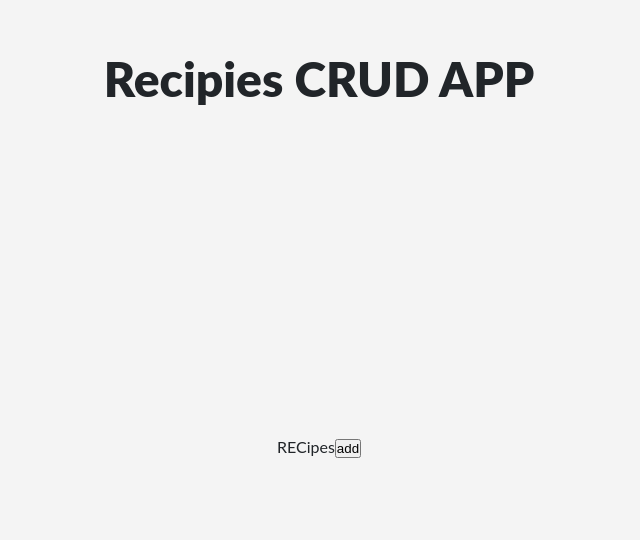
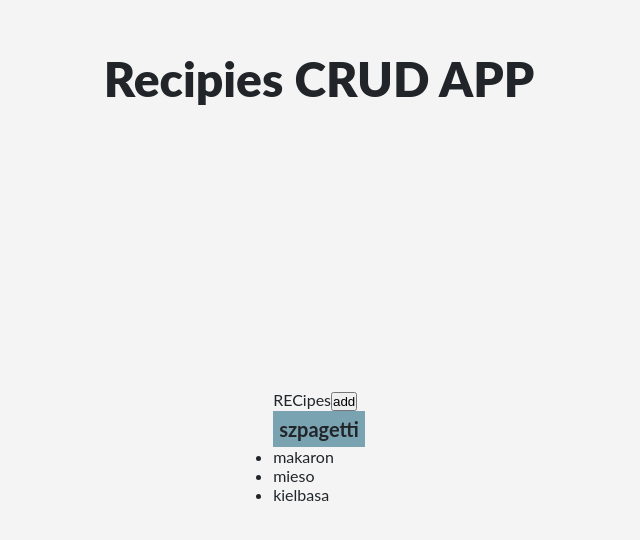
Before and after one commit to MakarCodes/recipes_crud, a React (Create React App) app: page / in a window 1280 px wide. Both pictures are taken after a click on the button "add". Shown: the top 540 px of the page, without its empty margins (321-961 px from the left). Built offline with nearby package versions, Linux system fonts and the light colour scheme.

Commit message:
Add SingleRecipe component

```diff
--- a/src/components/Routes/Recipes/Recipes.tsx
+++ b/src/components/Routes/Recipes/Recipes.tsx
@@ -1,5 +1,6 @@
-import React, { useContext, useEffect } from 'react';
+import { useContext, useEffect } from 'react';
 import { recipesContext } from '../../../contexts/recipesContext';
+import SingleRecipe from './SingleRecipe/SingleRecipe';
 
 const Recipes = () => {
   const { recipesState, recipesActions } = useContext(recipesContext);
@@ -10,9 +11,16 @@ const Recipes = () => {
   return (
     <div>
       RECipes
-      <button onClick={() => recipesActions.addRecipe('szpagetti', 'makaron')}>
+      <button
+        onClick={() =>
+          recipesActions.addRecipe('szpagetti', 'makaron,mieso,kielbasa')
+        }
+      >
         add
       </button>
+      {recipesState.recipes.map(({ id, name, ingredients }) => (
+        <SingleRecipe key={id} name={name} ingredients={ingredients} />
+      ))}
     </div>
   );
 };
--- /dev/null
+++ b/src/components/Routes/Recipes/SingleRecipe/SingleRecipe.module.scss
@@ -0,0 +1,25 @@
+.Card {
+  width: 100%;
+  margin: 0 auto;
+}
+
+.Name {
+  display: block;
+  background-color: #79a3b1;
+  padding: 6px;
+  font-size: 20px;
+  font-weight: 700;
+}
+
+.Ingredients {
+  display: block;
+}
+
+.SingleIngredient {
+  font-size: 16px;
+  padding: 6px;
+  border: solid 1px black;
+  &:not(:last-child) {
+    border-bottom: none;
+  }
+}
--- /dev/null
+++ b/src/components/Routes/Recipes/SingleRecipe/SingleRecipe.tsx
@@ -0,0 +1,23 @@
+import { useEffect, useMemo } from 'react';
+import classes from './SingleRecipe.module.scss';
+
+interface IProps {
+  name: string;
+  ingredients: string[];
+}
+const SingleRecipe: React.FC<IProps> = ({ name, ingredients }) => {
+  const ingredientList = useMemo(
+    () => ingredients.map(ingredient => <li>{ingredient}</li>),
+    [ingredients]
+  );
+  return (
+    <div className={classes.Card}>
+      <div className={classes.Name}>{name}</div>
+      <div className={classes.Ingredients}>
+        <ul>{ingredientList}</ul>
+      </div>
+    </div>
+  );
+};
+
+export default SingleRecipe;
--- a/src/reducers/recipesReducer.tsx
+++ b/src/reducers/recipesReducer.tsx
@@ -50,7 +50,7 @@ const addRecipe = (state: IInitialState, action: AddRecipeAction) => {
   const newRecipe = {
     id: uuidv4(),
     name: action.payload.name,
-    ingredients: action.payload.ingredients,
+    ingredients: action.payload.ingredients.split(','),
   };
   const updatedListOfRecipes = [...state.recipes];
   updatedListOfRecipes.push(newRecipe);
--- a/src/types.d.ts
+++ b/src/types.d.ts
@@ -1,7 +1,7 @@
 interface IRecipe {
   id: string;
   name: string;
-  ingredients: string;
+  ingredients: string[];
 }
 
 interface IInitialState {
```
